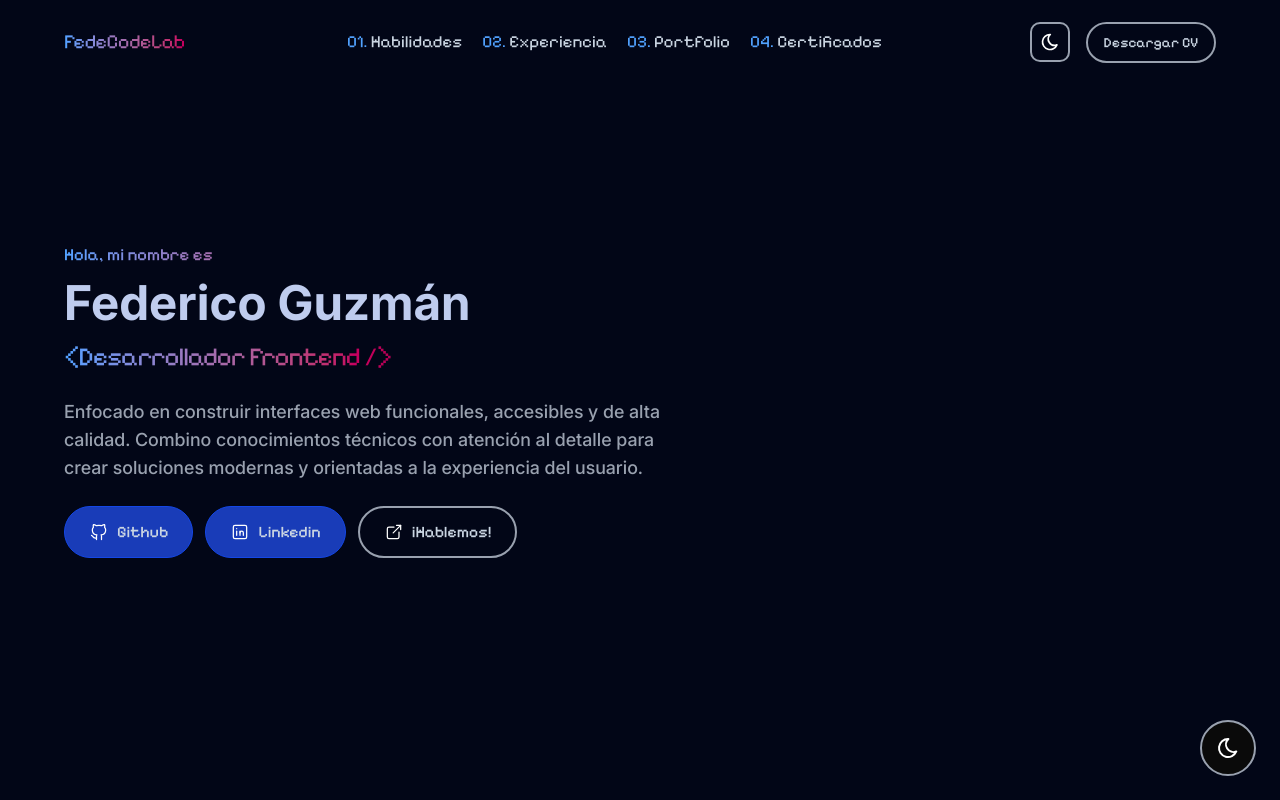
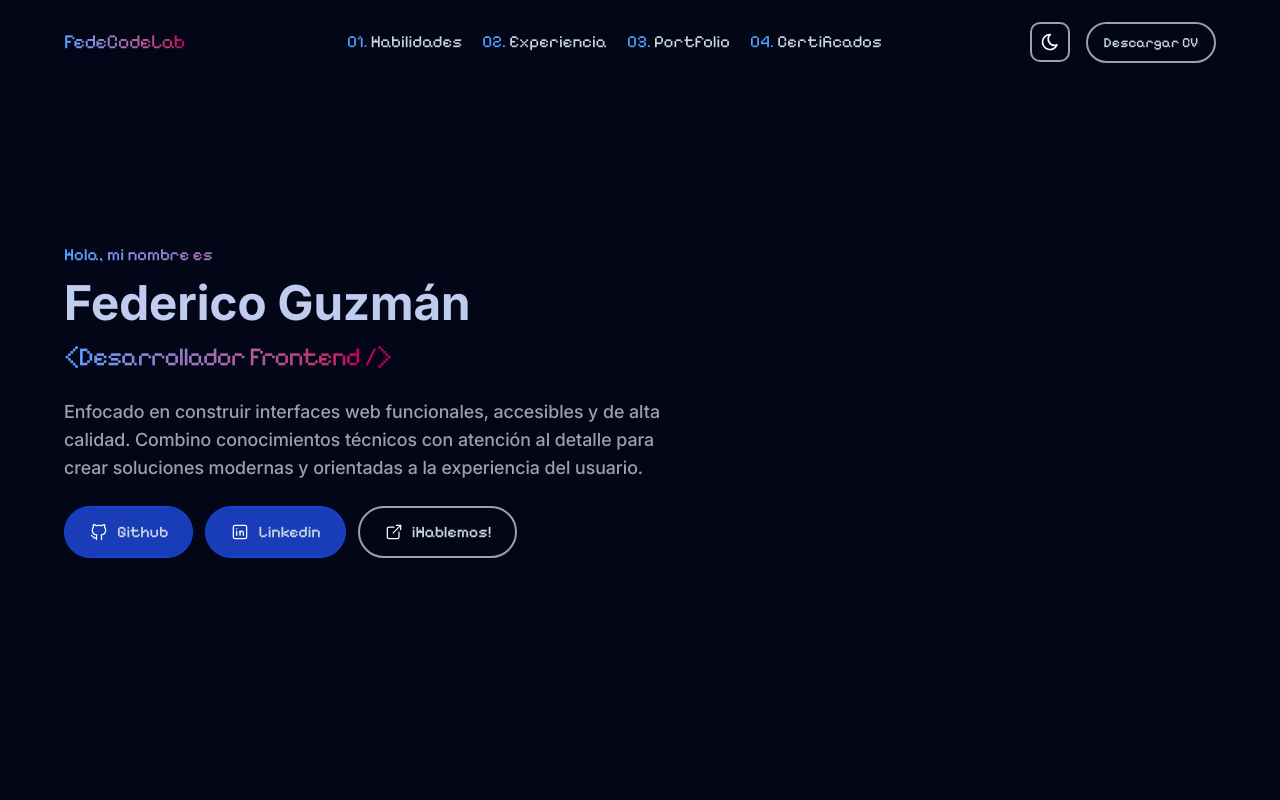
Before and after one commit to FedeCodeLab/portfolio, a Next.js app: page / in a window 1280 px wide. Shown: the top 800 px of the page. Built offline with nearby package versions, Linux system fonts and the light colour scheme.

Commit message:
cambios en floatoggleicons

```diff
--- a/_components/ui/FloatToggleTheme.tsx
+++ b/_components/ui/FloatToggleTheme.tsx
@@ -8,7 +8,7 @@ export const FloatToggleTheme = () => {
 
   return (
     <button
-      className="flex items-center fixed right-6 bottom-6 z-50 justify-center cursor-pointer size-14 border-2 bg-neutral-950 border-gray-400 rounded-full"
+      className=" lg:hidden flex items-center fixed right-6 bottom-6 z-50 justify-center cursor-pointer size-14 border-2 bg-neutral-950 border-gray-400 rounded-full"
       onClick={toggleTheme}
     >
       {theme === "dark" ? (
```
